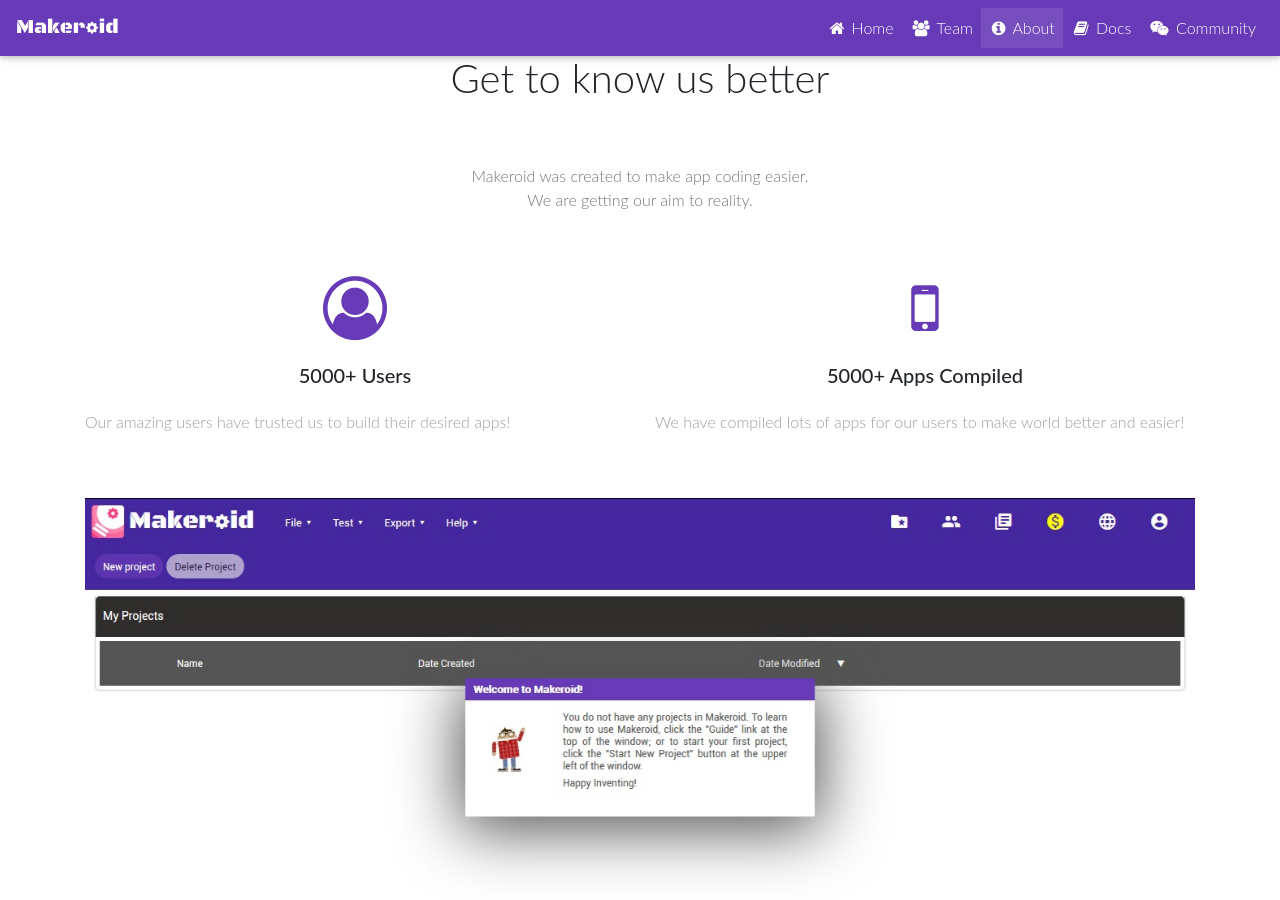
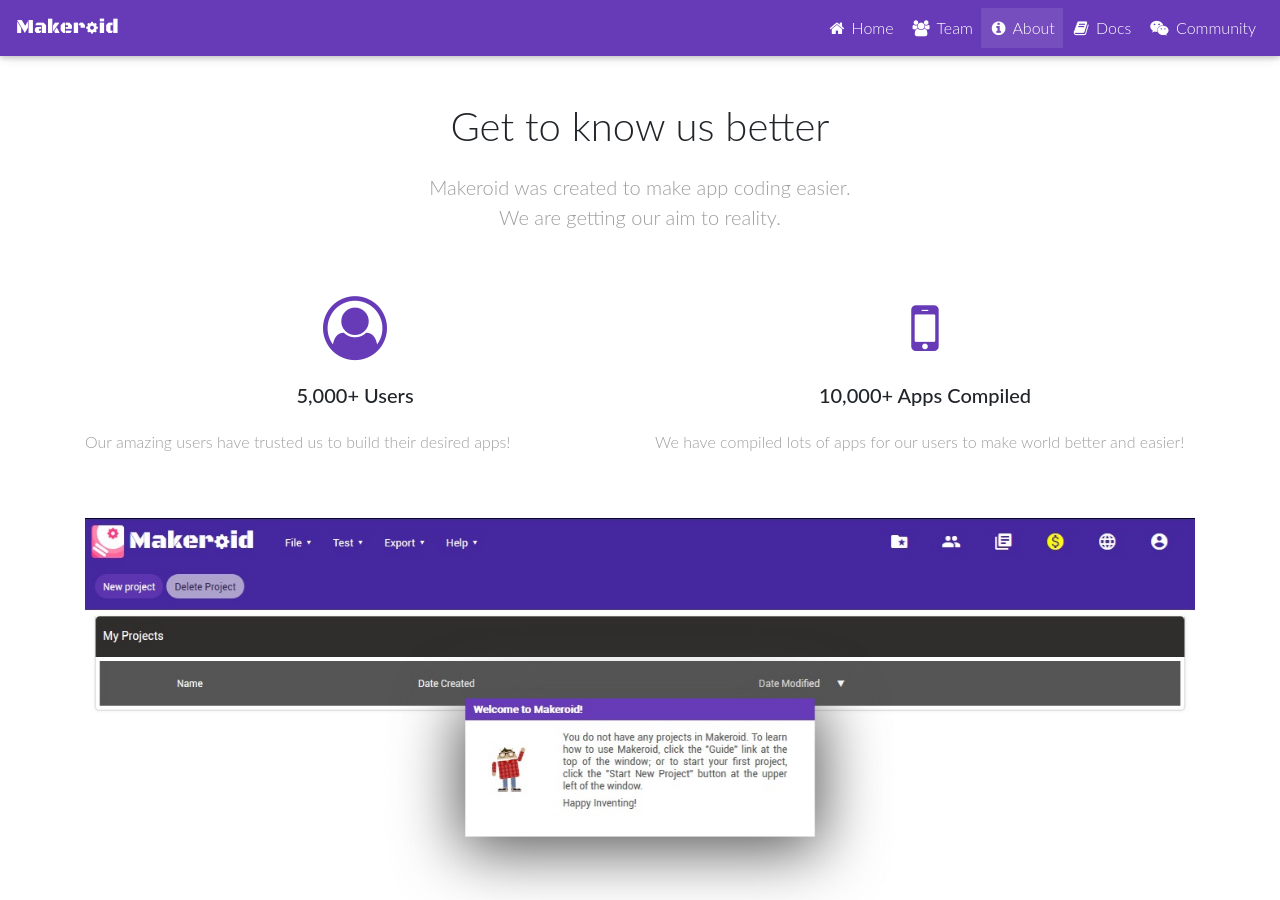
Before and after one commit to Kodular/kodular.github.io, a Jekyll site: the page built from about.html, in a window 1280 px wide and 900 px high. Built offline with Jekyll 4.4.1, drawn with Linux system fonts in a browser that asks for light colours; nearby versions of some CDN libraries.

Commit message:
Update values

```diff
--- a/about.html
+++ b/about.html
@@ -3,26 +3,26 @@
 title: About | Makeroid
 ---
 
-<section class="section feature-box">
+<section class="section feature-box pt-5">
     <div class="container">
         <!--Section heading-->
-        <h1 class="section-heading pt-4">Get to know us better</h2>
+        <h1 class="section-heading h1-responsive pt-4 mb-4">Get to know us better</h2>
         <!--Section description-->
-        <p class="section-description">Makeroid was created to make app coding easier.<br>We are getting our aim to reality.</p>
+        <p class="section-description lead grey-text">Makeroid was created to make app coding easier.<br>We are getting our aim to reality.</p>
 
         <!--Grid row-->
         <div class="row features-big">
             <!--Grid column-->
             <div class="col-md-6 mb-r">
                 <i class="fa fa-user-circle-o deep-purple-text"></i>
-                <h5 class="feature-title">5000+ Users</h5>
+                <h5 class="feature-title">5,000+ Users</h5>
                 <p class="grey-text">Our amazing users have trusted us to build their desired apps!</p>
             </div>
             <!--Grid column-->
             <!--Grid column-->
             <div class="col-md-6 mb-r">
                 <i class="fa fa-mobile deep-purple-text"></i>
-                <h5 class="feature-title">5000+ Apps Compiled</h5>
+                <h5 class="feature-title">10,000+ Apps Compiled</h5>
                 <p class="grey-text">We have compiled lots of apps for our users to make world better and easier!</p>
             </div>
             <!--Grid column-->
```
